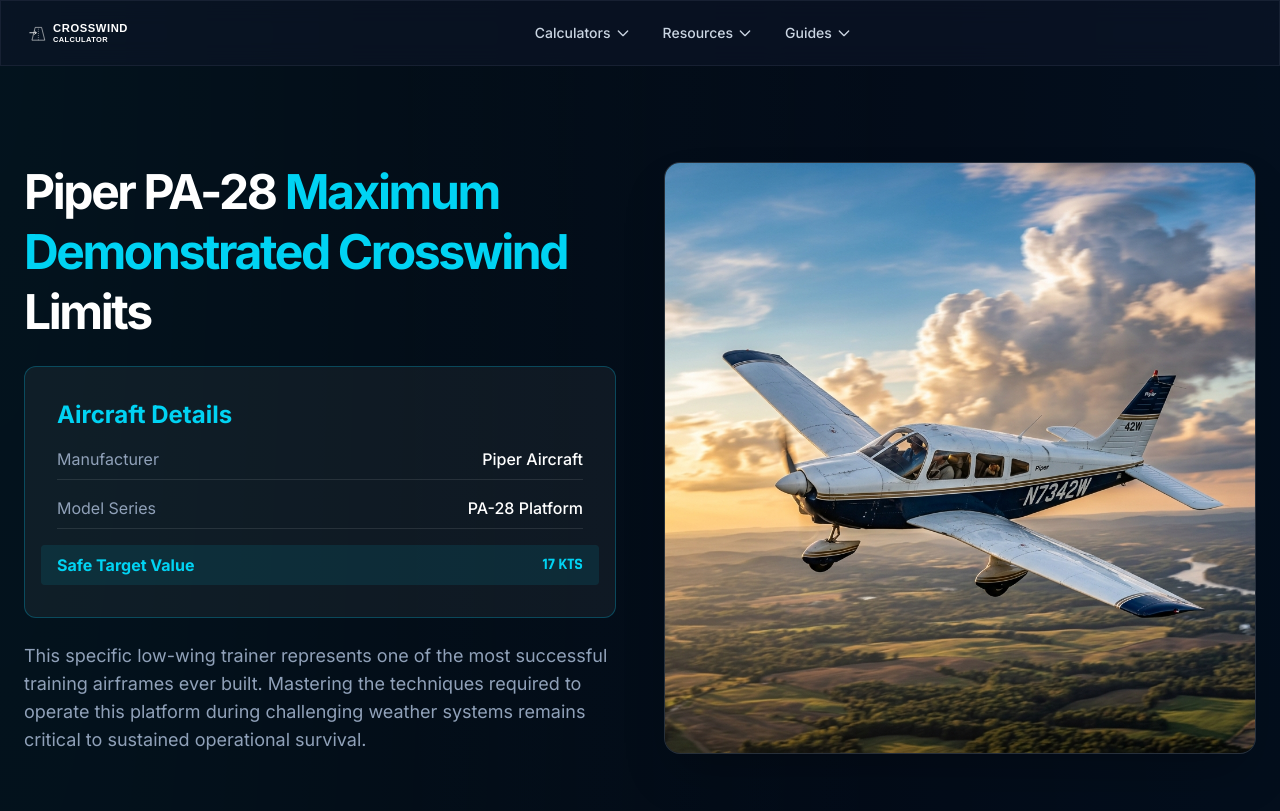
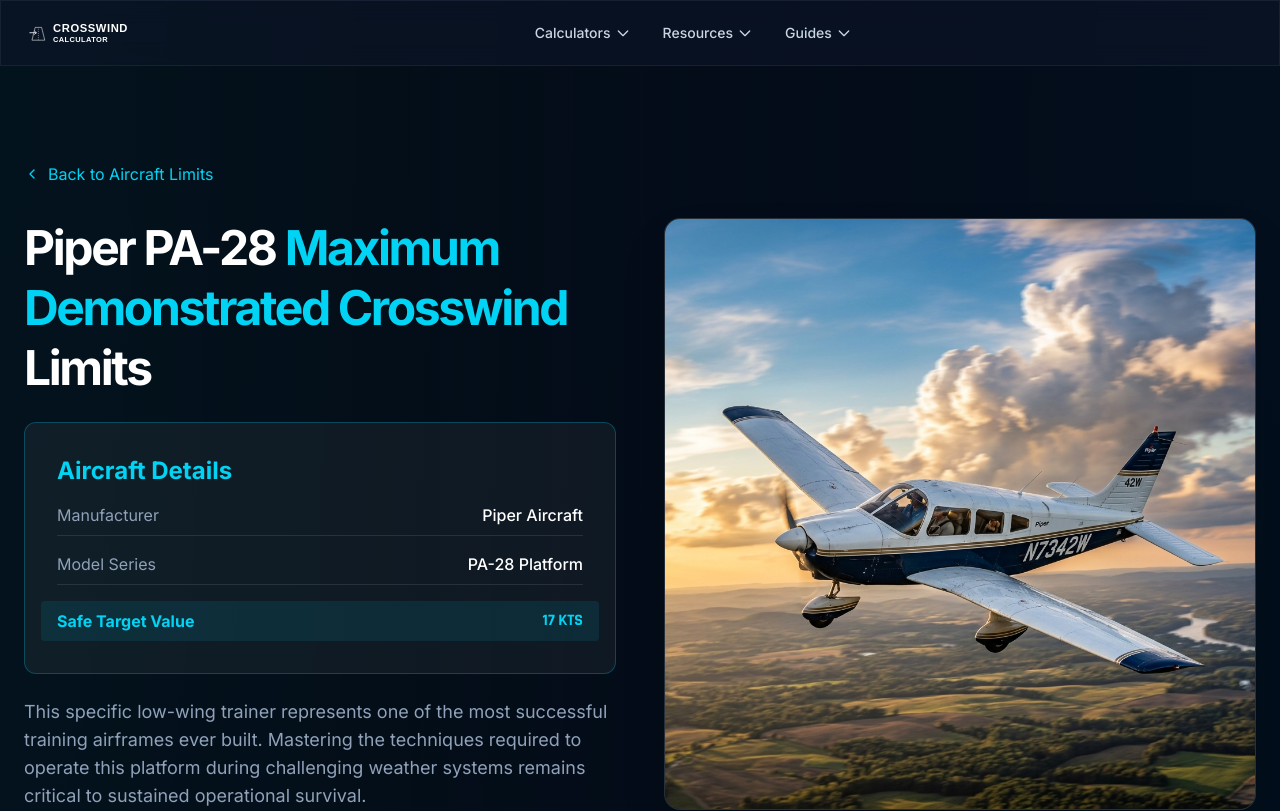
Before and after one commit to stuartmarsden77-gif/crosswind_calculator, a Next.js app: page /aircraft-limits/piper-pa28 in a window 1280 px wide. Shown: the top 811 px of the page. Built offline with nearby package versions, Linux system fonts and the light colour scheme.

Commit message:
Add 'Back to Aircraft Limits' link to remaining aircraft pages

```diff
--- a/src/app/aircraft-limits/cirrus-sr22/page.tsx
+++ b/src/app/aircraft-limits/cirrus-sr22/page.tsx
@@ -4,6 +4,8 @@
 import SEOSection from "@/components/SEOSection";
 import LegalDisclaimer from "@/components/LegalDisclaimer";
 import { Metadata } from "next";
+import Link from "next/link";
+import { ChevronLeft } from "lucide-react";
 
 export const metadata: Metadata = {
   title: "SR22 Lateral Limit | Technical Analysis",
@@ -41,6 +43,13 @@
 
       <main className="flex-grow pt-24 pb-24">
         <div className="max-w-7xl mx-auto px-4 md:px-6">
+          <Link
+            href="/aircraft-limits"
+            className="inline-flex items-center gap-2 text-cyan-400 hover:text-cyan-300 transition-colors mb-8 group"
+          >
+            <ChevronLeft className="w-4 h-4 group-hover:-translate-x-1 transition-transform" />
+            Back to Aircraft Limits
+          </Link>
 
           <div className="grid md:grid-cols-2 gap-12 items-center mb-16 border-b border-white/5 pb-16">
             <div>
--- a/src/app/aircraft-limits/piper-pa28/page.tsx
+++ b/src/app/aircraft-limits/piper-pa28/page.tsx
@@ -4,6 +4,8 @@
 import SEOSection from "@/components/SEOSection";
 import LegalDisclaimer from "@/components/LegalDisclaimer";
 import { Metadata } from "next";
+import Link from "next/link";
+import { ChevronLeft } from "lucide-react";
 
 export const metadata: Metadata = {
   title: "Piper PA-28 Maximum Crosswind Limits | Crosswind Calculator",
@@ -41,6 +43,13 @@
 
       <main className="flex-grow pt-24 pb-24">
         <div className="max-w-7xl mx-auto px-4 md:px-6">
+          <Link
+            href="/aircraft-limits"
+            className="inline-flex items-center gap-2 text-cyan-400 hover:text-cyan-300 transition-colors mb-8 group"
+          >
+            <ChevronLeft className="w-4 h-4 group-hover:-translate-x-1 transition-transform" />
+            Back to Aircraft Limits
+          </Link>
 
           <div className="grid md:grid-cols-2 gap-12 items-center mb-16 border-b border-white/5 pb-16">
             <div>
```
